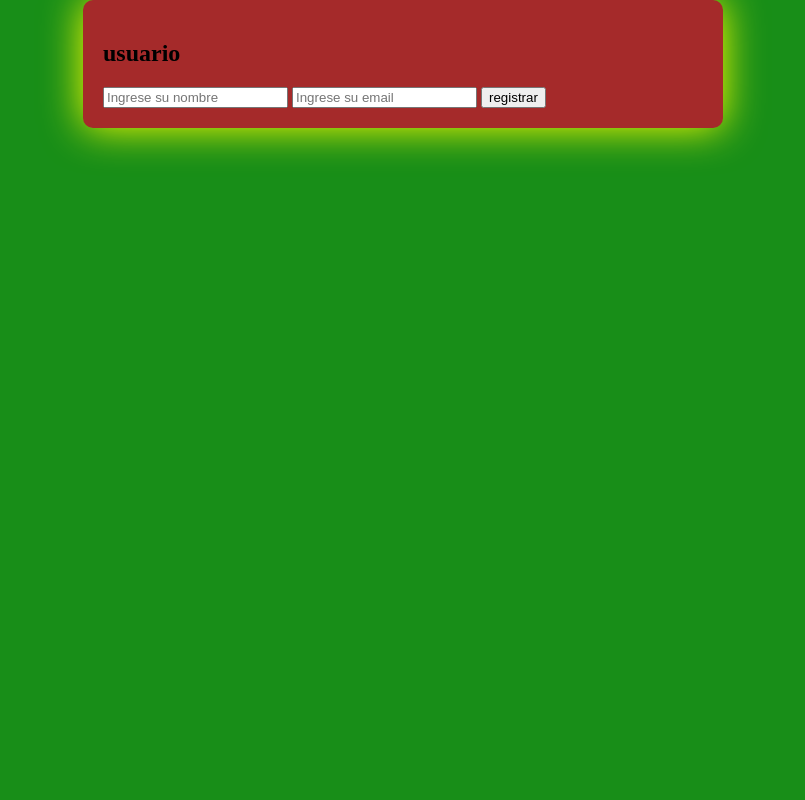
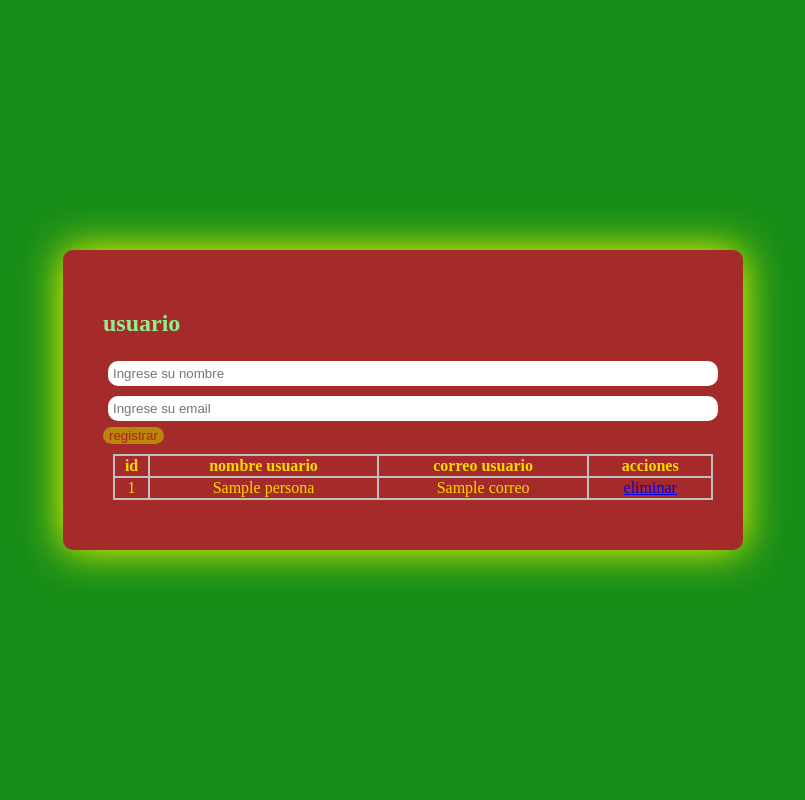
Before and after one commit to JuanPabloAriasGarzon/Crud, a Flask app: template templates/crud.html in a window 1280 px wide. Shown: the whole page, without its empty margins (237-1042 px from the left). Run offline with Flask 3, Linux system fonts and the light colour scheme; the template is opened without the code that fills it: most values are stand-ins (such as "Sample title", 1, 10 or a date in 2020).

Commit message:
14 mayo  eliminacion

```diff
--- a/main.py
+++ b/main.py
@@ -11,8 +11,16 @@ def crud():
     if request.method=="POST":
         nombre=request.form["nombre"]
         correo=request.form["correo"]
-
-    return render_template("crud.html")
+        usuarios.append({"id": id_contador, "nombre": nombre, "correo": correo})
+        id_contador+=1
+        #print(usuarios)
+    eliminar_id=request.args.get("eliminar")
+    if eliminar_id:
+        for diccionario in usuarios:
+            if str(diccionario["id"])==eliminar_id:
+                usuarios.remove(diccionario)
+                break
+    return render_template("crud.html", usuarios=usuarios)
 
 
 
--- a/static/style.css
+++ b/static/style.css
@@ -5,7 +5,7 @@ body{
     justify-content: center;
     align-items: center;
     margin:0;
-
+    min-height: 100vh ;
 
 
 }
@@ -15,8 +15,41 @@ body{
     border-radius: 10px;
     max-width:600px;
     box-shadow:0 0 40px yellow;
-    padding:20px;
+    padding:40px;
     width:90% ;
 
 
 }
+form input{
+    width:100%;
+    margin:5px;
+    padding:5px;
+    border-radius:10px ;
+    border:none;
+
+
+}
+
+button{
+    background-color:darkgoldenrod;
+    border-radius: 10px;
+    color: firebrick;
+    cursor: pointer;
+    border:none;
+
+
+
+}
+
+table{
+    width:100%;
+    border-collapse:collapse;
+    margin:10px;
+
+}
+
+table,th,td{
+    border:2px solid silver;
+    text-align: center;
+    color: gold;
+}
--- a/templates/crud.html
+++ b/templates/crud.html
@@ -12,7 +12,7 @@
 
 <div class="contenedor">
 
-    <h2>
+    <h2 style="color:lightgreen;">
         usuario
     </h2>
     <form method="POST">
@@ -23,12 +23,18 @@
     </form>
 
     <table>
+        <tr><th>id</th><th>nombre usuario</th><th>correo usuario</th><th>acciones</th></tr>
+        {% for persona in usuarios  %}
+        <tr>
+            <td>{{ persona.id }}</td>
+            <td>{{ persona.nombre }}</td>
+            <td>{{ persona.correo }}</td>
+            <td><a href="/?eliminar={{ persona.id }}">eliminar</a></td>
+
+        </tr>
 
 
-
-
-
-
+        {% endfor %}
     </table>
 
 
```
